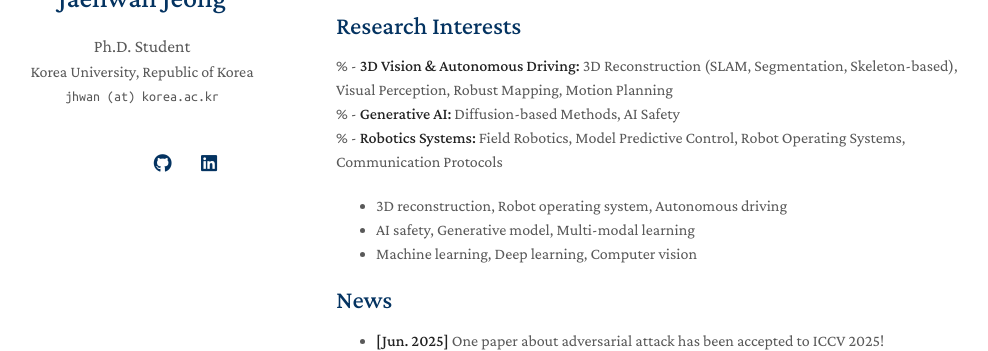
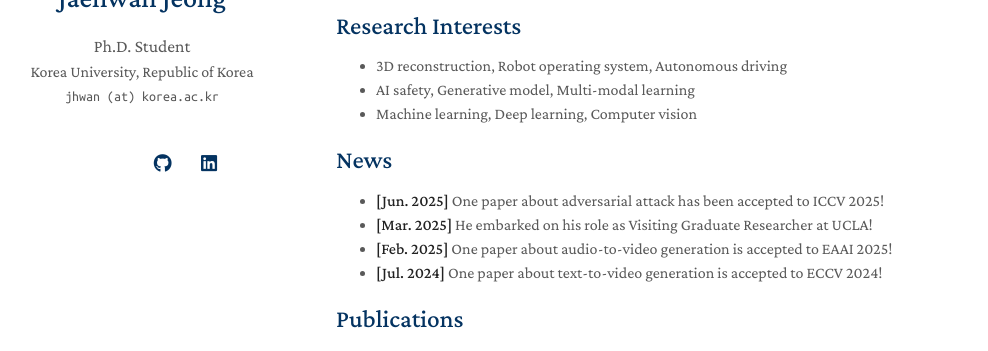
Before and after one commit to jaehwan-j/jaehwan-j.github.io, a Jekyll site: the page built from index.md, in a window 1280 px wide and 900 px high, cut to the strip 285-636 px from the top of the window. Shown: the whole strip, without its empty margins (134-1122 px from the left). Built offline with Jekyll 4.4.1, drawn with Linux system fonts in a browser that asks for light colours; a style sheet for code colours, icons or effects is not loaded; our own code applies the rules of GitHub Pages for plain Markdown files.

Commit message:
Update index.md

```diff
--- a/index.md
+++ b/index.md
@@ -7,10 +7,11 @@ layout: homepage
 **Jaehwan Jeong** is a Ph.D. student at **Korea University**, advised by [Prof. Sangpil Kim](https://kuaicv.com). He previously researched Diffusion-based **Generative models** and **AI Safety** for deepfake protection. Currently, he is a Visiting Graduate Researcher at the **University of California, Los Angeles (UCLA)**, advised by [Prof. M. Khalid Jawed](https://structures.computer). He leads the Smart Farm Project, driving end-to-end development from mechanical machining and system integration to software, AI, and field operations. His research focuses on practical, field-centric robotics leveraging **3D Reconstruction**, emphasizing **UGV Autonomy**, **Robotic Arm Manipulation** for object handling, and **Robust Perception** under real-world conditions.
 
 ## Research Interests
-
-% - **3D Vision & Autonomous Driving:** 3D Reconstruction (SLAM, Segmentation, Skeleton-based), Visual Perception, Robust Mapping, Motion Planning
-% - **Generative AI:** Diffusion-based Methods, AI Safety
-% - **Robotics Systems:** Field Robotics, Model Predictive Control, Robot Operating Systems, Communication Protocols
+<!--
+- **3D Vision & Autonomous Driving:** 3D Reconstruction (SLAM, Segmentation, Skeleton-based), Visual Perception, Robust Mapping, Motion Planning
+- **Generative AI:** Diffusion-based Methods, AI Safety
+- **Robotics Systems:** Field Robotics, Model Predictive Control, Robot Operating Systems, Communication Protocols
+-->
 - 3D reconstruction, Robot operating system, Autonomous driving
 - AI safety, Generative model, Multi-modal learning
 - Machine learning, Deep learning, Computer vision
```
